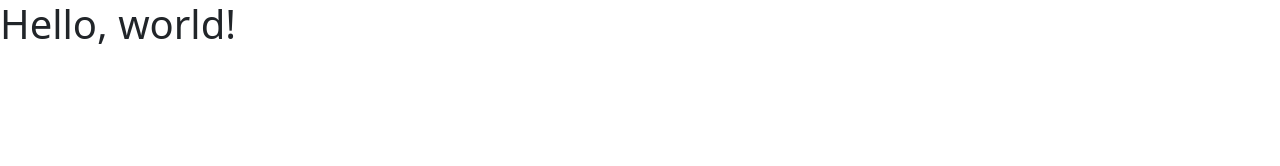
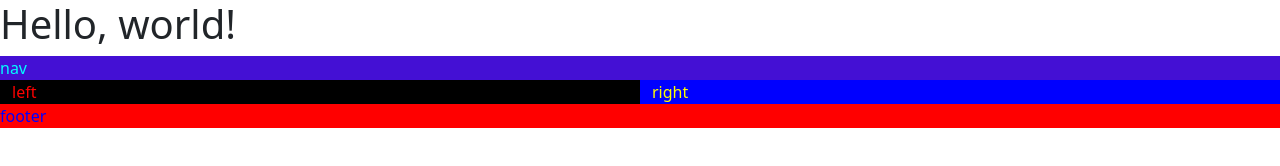
Before and after one commit to Ernesto-Vaquilar/collab-practice, a plain HTML site: page index.html in a window 1280 px wide. Drawn offline with nearby package versions, Linux system fonts and the light colour scheme.

Commit message:
take home changes

```diff
--- a/css/style.css
+++ b/css/style.css
@@ -0,0 +1,19 @@
+.test2 {
+    color: yellow;
+    background-color: blue;
+}
+
+.test{
+    color: red;
+    background-color: black;
+}
+
+.nav{
+    color: aqua;
+    background-color: rgb(68, 16, 212);
+}
+
+.footer{
+    color: blue;
+    background-color: red;
+}
--- a/index.html
+++ b/index.html
@@ -16,6 +16,18 @@
   <body>
     <h1>Hello, world!</h1>
 
+   <div class="container-fluid">
+
+     <div class="row nav">nav</div>
+
+           <div class="row">
+               <div class="col-6 test">left</div>
+               <div class="col-6 test2">right</div>
+           </div>
+       <div class="row footer">footer</div>
+
+    </div>
+
     <script
       src="https://cdn.jsdelivr.net/npm/bootstrap@5.1.3/dist/js/bootstrap.bundle.min.js"
       integrity="sha384-ka7Sk0Gln4gmtz2MlQnikT1wXgYsOg+OMhuP+IlRH9sENBO0LRn5q+8nbTov4+1p"
```
